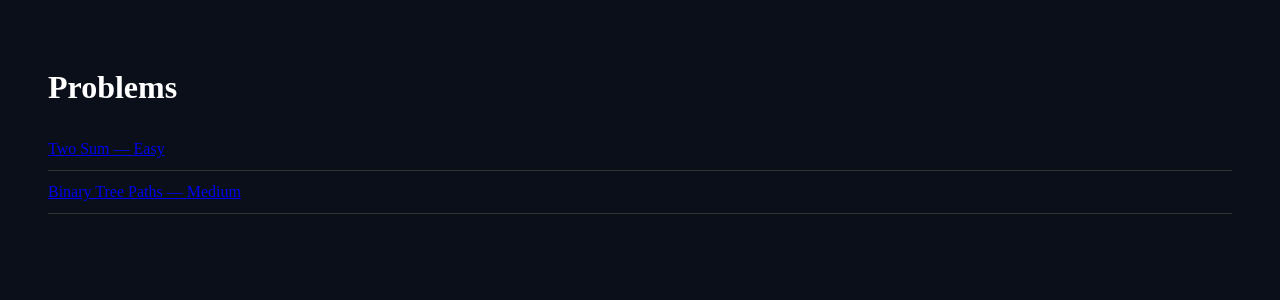
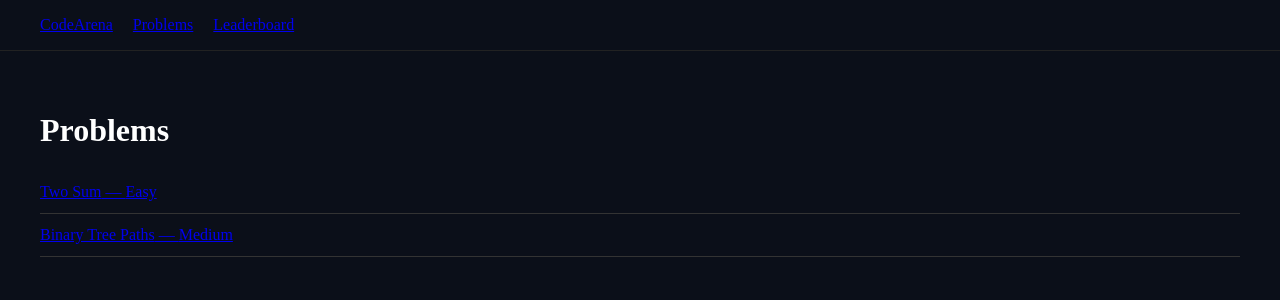
Before and after one commit to Suraj-Shendge/CodeArena1, a Next.js app in the folder frontend/: page /problems in a window 1280 px wide. Shown: the top 300 px of the page. Built offline with nearby package versions, Linux system fonts and the light colour scheme.

Commit message:
Update layout.tsx

```diff
--- a/frontend/app/layout.tsx
+++ b/frontend/app/layout.tsx
@@ -1,3 +1,5 @@
+import Navbar from "../components/Navbar"
+
 export default function RootLayout({
   children,
 }: {
@@ -5,7 +7,8 @@ export default function RootLayout({
 }) {
   return (
     <html>
-      <body style={{ background: "#0B0F19", color: "white" }}>
+      <body style={{ background: "#0B0F19", color: "white", margin: 0 }}>
+        <Navbar />
         {children}
       </body>
     </html>
```
